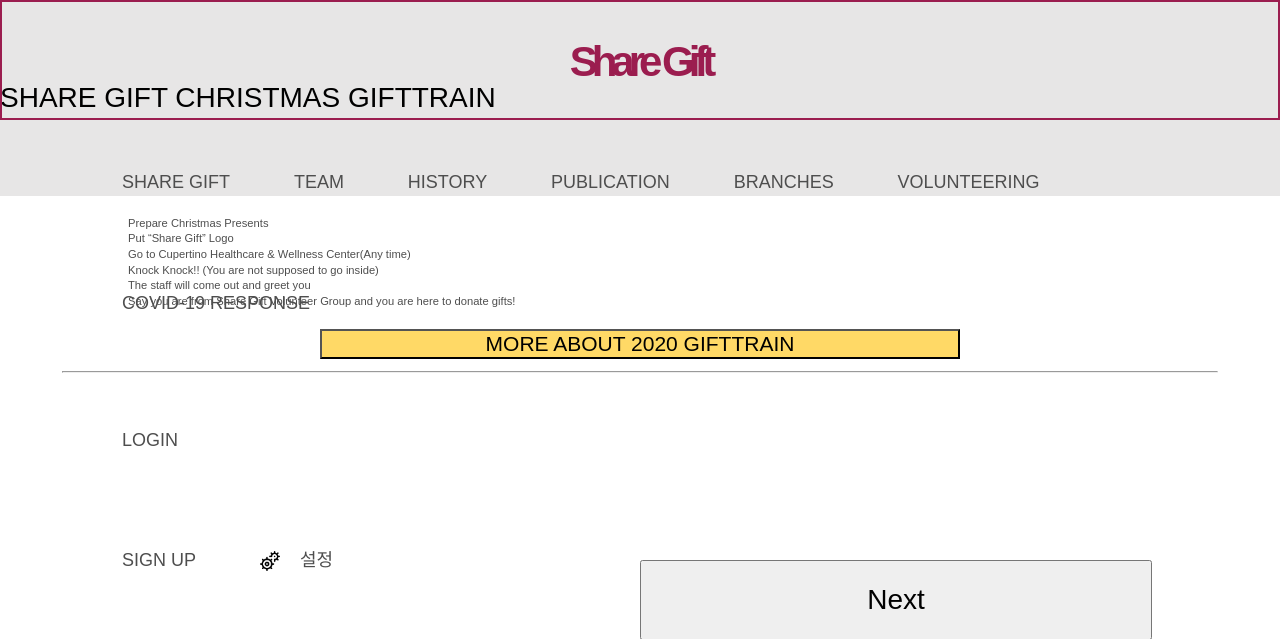
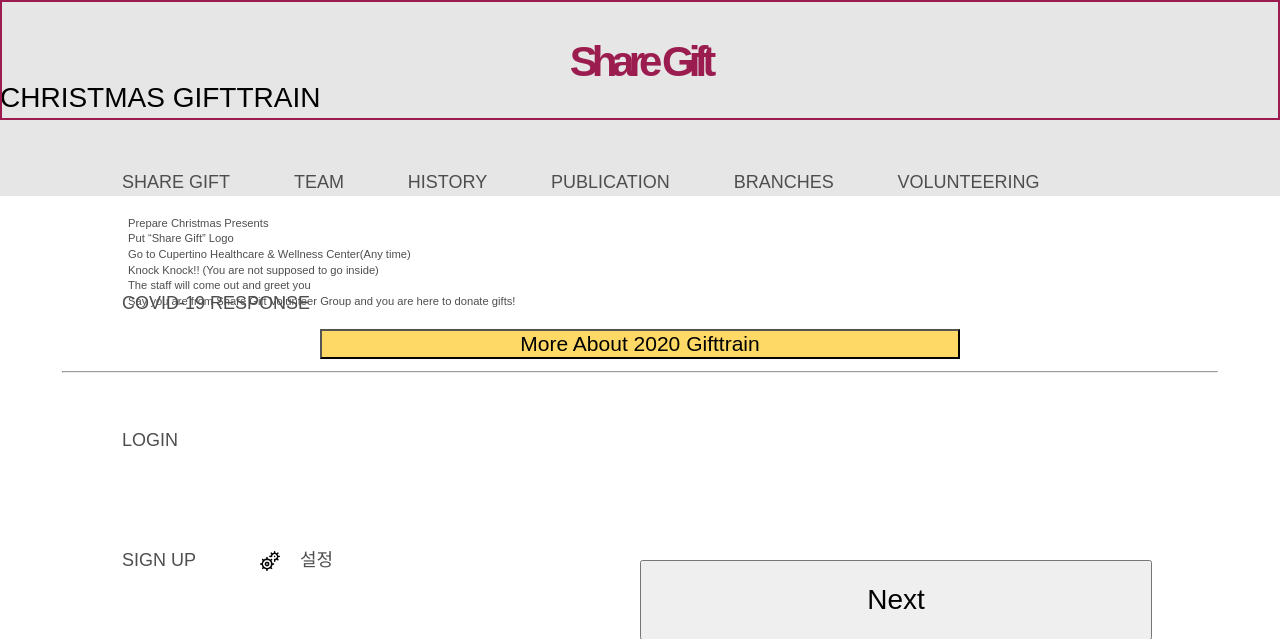
Before and after one commit to yeet1miester/shareGift, a Django app: page /christmas/ in a window 1280 px wide. Shown: the top 639 px of the page. Run offline with Django 3.2, Linux system fonts and the light colour scheme; some libraries are stand-ins or nearby versions; some web fonts are replaced.

Commit message:
Update christmasgifttrain.html

```diff
--- a/Webapp/firstProject/shareGift/templates/frontend/christmasgifttrain.html
+++ b/Webapp/firstProject/shareGift/templates/frontend/christmasgifttrain.html
@@ -64,7 +64,7 @@
         <br>
         <br>
         <div>
-            SHARE GIFT CHRISTMAS GIFTTRAIN
+            CHRISTMAS GIFTTRAIN
         </div>
         <br>
         <br>
@@ -96,7 +96,7 @@
         </ol>
         <br>
         <button class= "learnmore" onclick = "location.href='https:www.mealtrain.com/trains/d3qedl'">
-            MORE ABOUT 2020 GIFTTRAIN
+            More About 2020 Gifttrain
         </button>
         <button class="next" onclick = "location.href='/response'">
             Next
```
